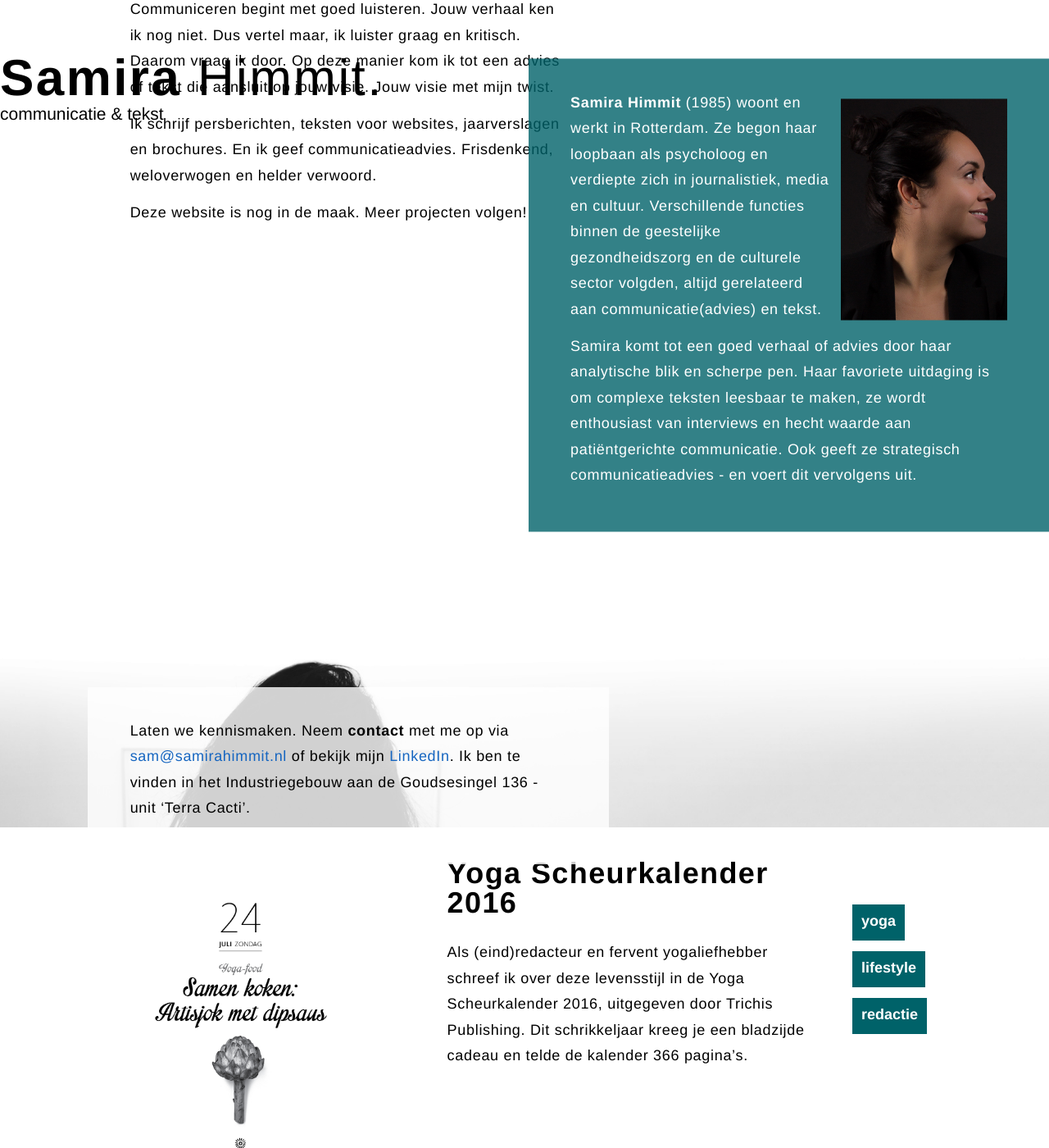
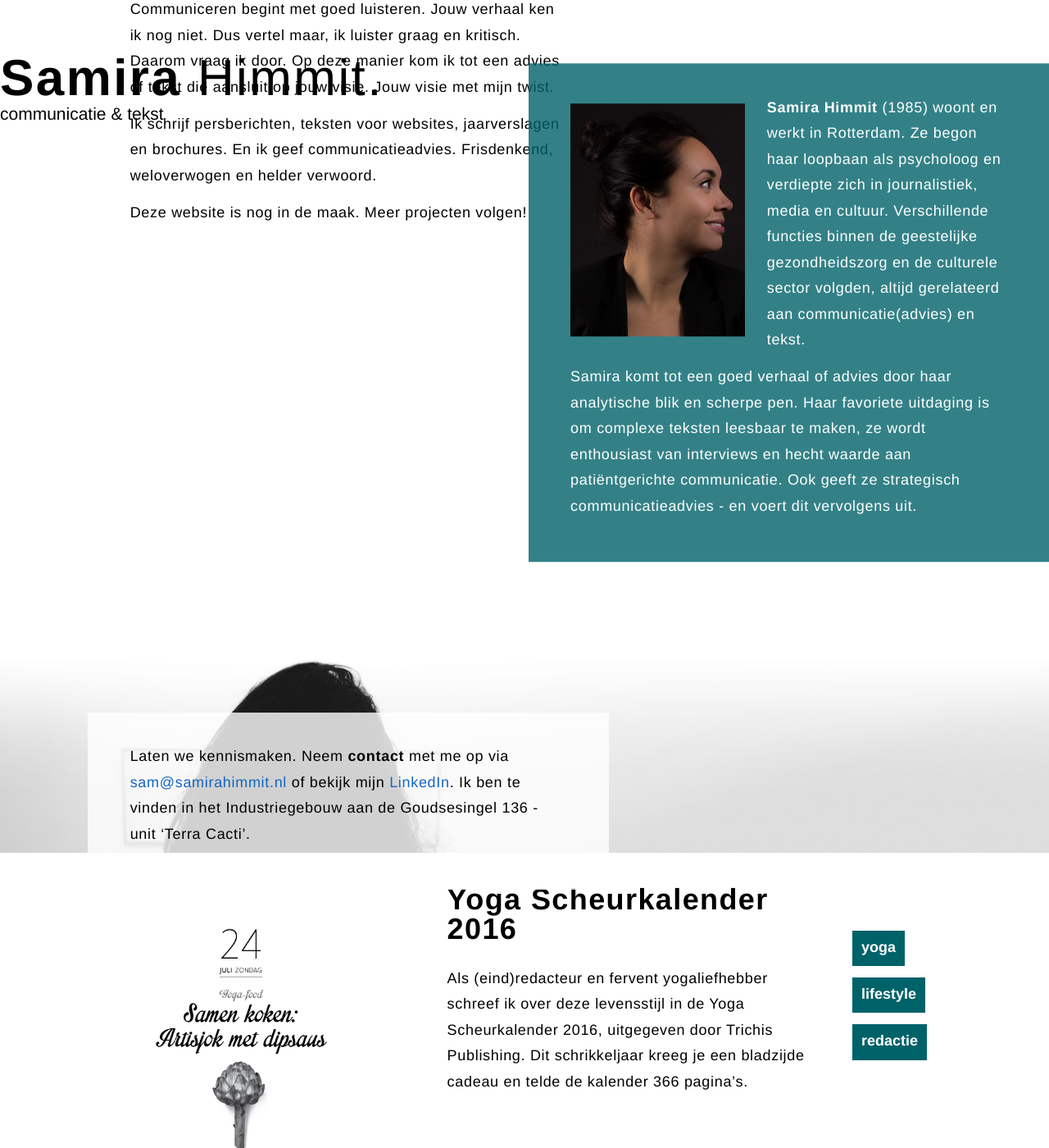
Before and after one commit to samirahimmit/samirahimmit.github.io, a Jekyll site: the page built from index.md, in a window 1280 px wide and 1400 px high, scrolled down 225 px. Shown: the whole window at 82% size. Built offline with Jekyll 4.4.1, drawn with Linux system fonts in a browser that asks for light colours.

Commit message:
change position image

```diff
--- a/content/01-about.md
+++ b/content/01-about.md
@@ -1,5 +1,5 @@
+![Samira Himmit]({{ site.url }}/assets/img/sam.jpg)
+
 **Samira Himmit** (1985) woont en werkt in Rotterdam. Ze begon haar loopbaan als psycholoog en  verdiepte zich in journalistiek, media en cultuur. Verschillende functies binnen de geestelijke gezondheidszorg en de culturele sector volgden, altijd gerelateerd aan communicatie(advies) en tekst.
 
-![Samira Himmit]({{ site.url }}/assets/img/sam.jpg)
-
 Samira komt tot een goed verhaal of advies door haar analytische blik en scherpe pen. Haar favoriete uitdaging is om complexe teksten leesbaar te maken, ze wordt enthousiast van interviews en hecht waarde aan patiëntgerichte communicatie. Ook geeft ze strategisch communicatieadvies - en voert dit vervolgens uit.
--- a/css/main.css
+++ b/css/main.css
@@ -457,15 +457,17 @@ section.about {
   section.about p {
     clear: both; }
   section.about p:first-child {
-    width: 60%;
+    width: 40%;
     float: left; }
+    section.about p:first-child img {
+      width: 100%;
+      float: left;
+      margin-top: 0.625rem; }
   section.about p:nth-child(2) {
-    clear: none; }
-  section.about img {
-    width: calc(38%);
-    float: right;
-    margin-top: 0.625rem;
-    margin-left: 1%; }
+    clear: none;
+    width: 55%;
+    float: left;
+    margin-left: 5%; }
 
 section.contact {
   margin-bottom: 10%; }
```
Also changed, not shown: _scss/main.scss (+13 -9 lines), package.json (+4 -4 lines), 6 other files.
